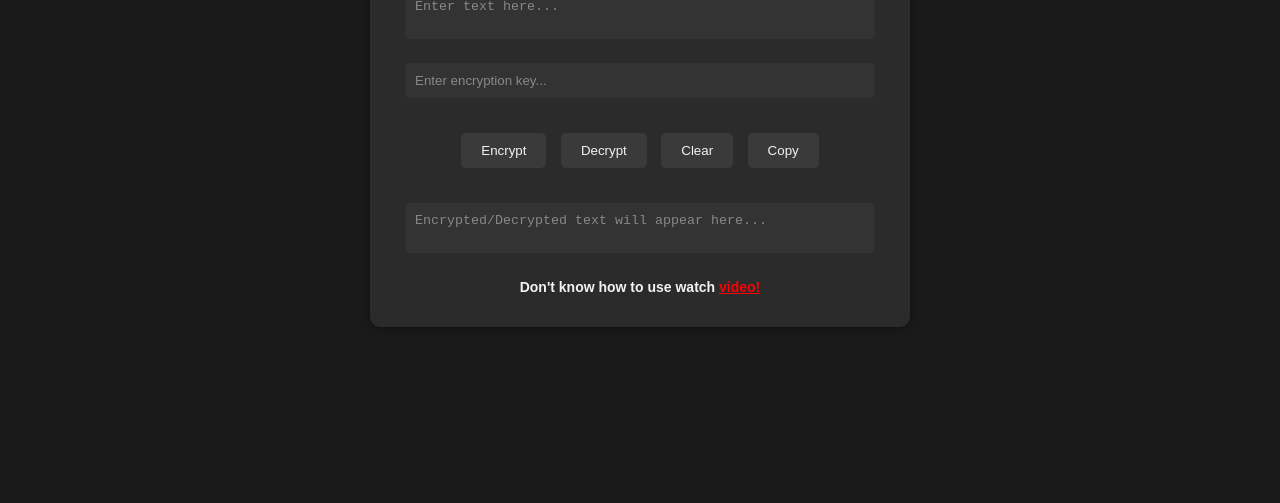
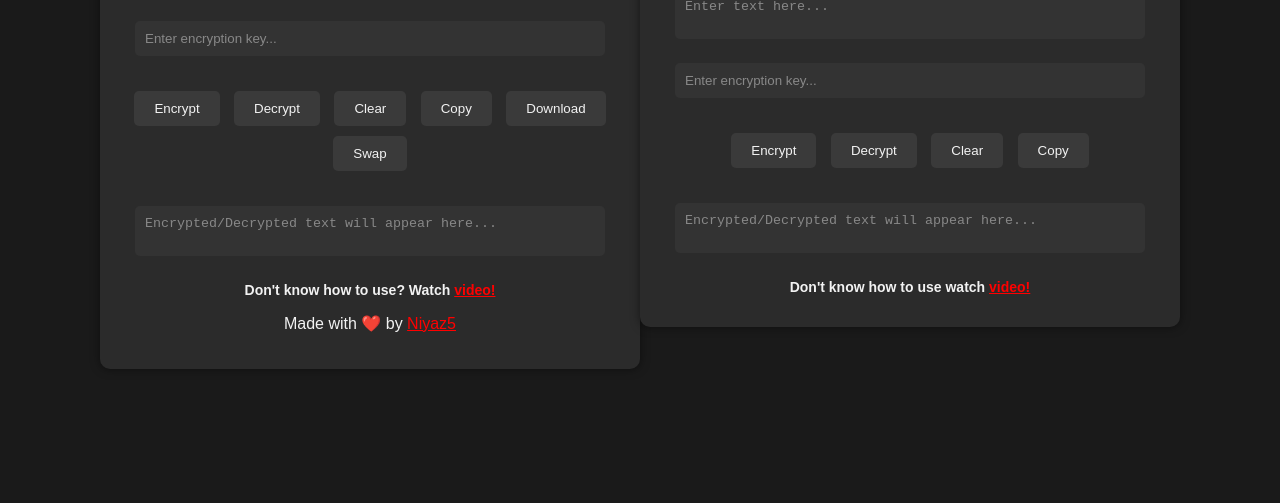
Before and after one commit to Niyaz5/encrypt, a plain HTML site: page index.html in a window 1280 px wide. Shown: the part 297-800 px from the top of the page. Drawn offline with Linux system fonts and the light colour scheme.

Commit message:
Update index.html

```diff
--- a/index.html
+++ b/index.html
@@ -1,6 +1,108 @@
 <!DOCTYPE html>
 <html lang="en">
+<head><!DOCTYPE html>
+<html lang="en">
 <head>
+    <meta charset="UTF-8">
+    <meta name="viewport" content="width=device-width, initial-scale=1.0">
+    <title>Encryption Tool</title>
+    <link rel="stylesheet" href="style.css">
+</head>
+<body>
+    <div class="container">
+        <h1>Encryption Tool</h1>
+        <textarea id="inputText" placeholder="Enter text here..."></textarea>
+        <input type="text" id="key" placeholder="Enter encryption key...">
+        <div class="buttons">
+            <button onclick="encryptText()">Encrypt</button>
+            <button onclick="decryptText()">Decrypt</button>
+            <button onclick="clearFields()">Clear</button>
+            <button onclick="copyText()">Copy</button>
+            <button onclick="downloadText()">Download</button>
+            <button onclick="swapFields()">Swap</button>
+        </div>
+        <textarea id="outputText" placeholder="Encrypted/Decrypted text will appear here..." readonly></textarea>
+        <h2>Don't know how to use? Watch <a href="#">video!</a></h2>
+        <p>Made with ❤️ by <a href="https://github.com/niyaz5">Niyaz5</a></p>
+    </div>
+    <script>
+        function encryptText() {
+            const inputText = document.getElementById('inputText').value;
+            const key = document.getElementById('key').value;
+            const outputText = document.getElementById('outputText');
+
+            if (!inputText || !key) {
+                outputText.value = 'Please enter both text and key for encryption.';
+                return;
+            }
+
+            let encrypted = '';
+            for (let i = 0; i < inputText.length; i++) {
+                const charCode = inputText.charCodeAt(i) ^ key.charCodeAt(i % key.length);
+                encrypted += String.fromCharCode(charCode);
+            }
+
+            outputText.value = btoa(encrypted); // Encode the encrypted string to base64
+        }
+
+        function decryptText() {
+            const inputText = document.getElementById('inputText').value;
+            const key = document.getElementById('key').value;
+            const outputText = document.getElementById('outputText');
+
+            if (!inputText || !key) {
+                outputText.value = 'Please enter both encrypted text and key for decryption.';
+                return;
+            }
+
+            let decoded = atob(inputText); // Decode the base64 string
+            let decrypted = '';
+            for (let i = 0; i < decoded.length; i++) {
+                const charCode = decoded.charCodeAt(i) ^ key.charCodeAt(i % key.length);
+                decrypted += String.fromCharCode(charCode);
+            }
+
+            outputText.value = decrypted;
+        }
+
+        function clearFields() {
+            document.getElementById('inputText').value = '';
+            document.getElementById('key').value = '';
+            document.getElementById('outputText').value = '';
+        }
+
+        function copyText() {
+            const outputText = document.getElementById('outputText');
+            outputText.select();
+            outputText.setSelectionRange(0, 99999); // For mobile devices
+            document.execCommand('copy');
+            alert('Text copied to clipboard!');
+        }
+
+        function downloadText() {
+            const outputText = document.getElementById('outputText').value;
+            if (outputText) {
+                const element = document.createElement('a');
+                const file = new Blob([outputText], { type: 'text/plain' });
+                element.href = URL.createObjectURL(file);
+                element.download = "output.txt";
+                document.body.appendChild(element);
+                element.click();
+            } else {
+                alert('No text available to download!');
+            }
+        }
+
+        function swapFields() {
+            const inputText = document.getElementById('inputText');
+            const outputText = document.getElementById('outputText');
+            const temp = inputText.value;
+            inputText.value = outputText.value;
+            outputText.value = temp;
+        }
+    </script>
+</body>
+</html>
     <meta charset="UTF-8">
     <meta name="viewport" content="width=device-width, initial-scale=1.0">
     <title>Encryption Tool</title>
```
